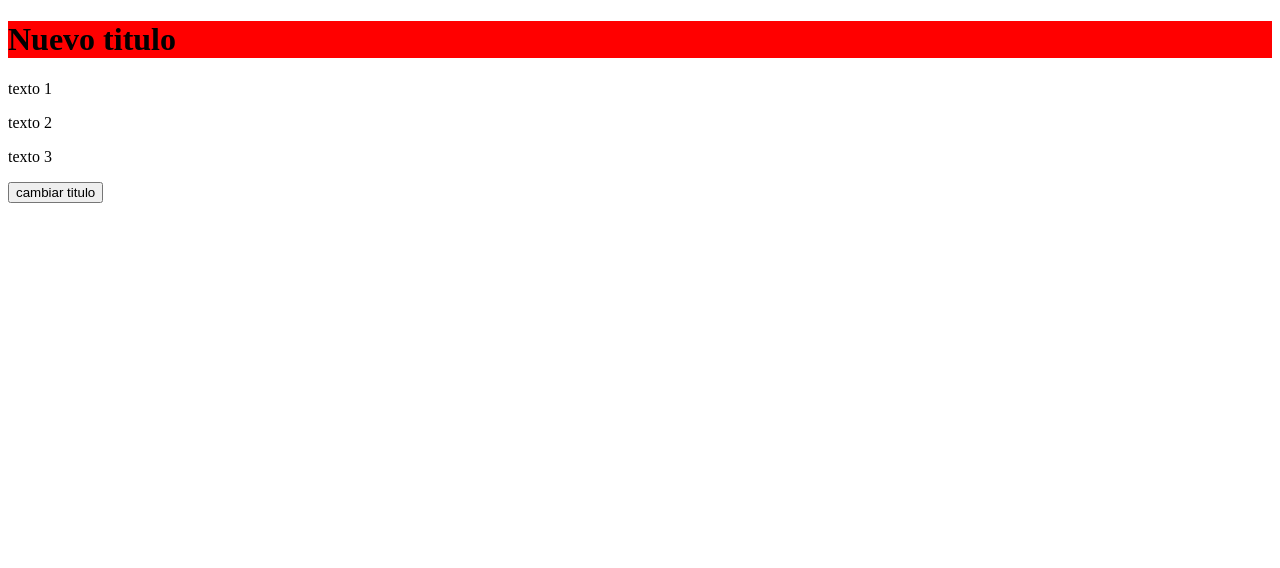
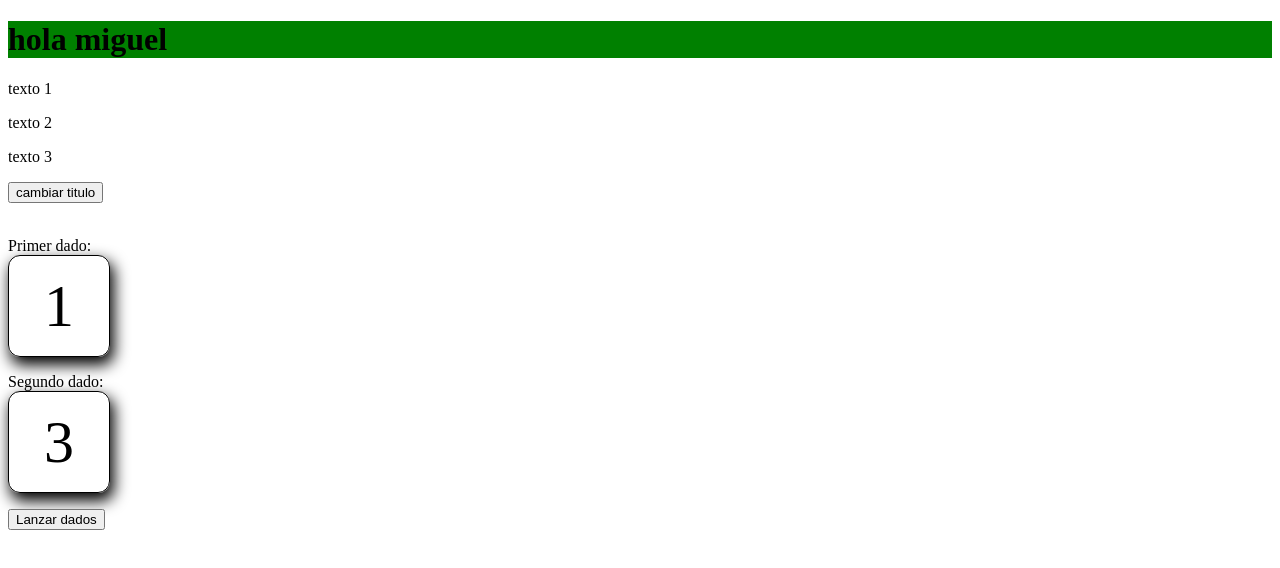
Before and after one commit to 4GeeksAcademy/diegozaratean-intro-to-js-sp76, a plain HTML site: page index.html in a window 1280 px wide. Both pictures are taken after a click on the button "cambiar titulo". Drawn offline with Linux system fonts and the light colour scheme.

Commit message:
finish class randon card

```diff
--- a/index.html
+++ b/index.html
@@ -4,6 +4,7 @@
     <meta charset="UTF-8">
     <meta name="viewport" content="width=device-width, initial-scale=1.0">
     <title>JS :)</title>
+    <link rel="stylesheet" href="style.css">
 </head>
 <body>
     <h1 id="title">Titulo</h1>
@@ -14,6 +15,12 @@
 
     <button onclick="changeTitle()" >cambiar titulo</button>
 
+    <br>
+    <br>
+    <p>Primer dado: <span id="dado1">1</span></p>
+    <p>Segundo dado: <span id="dado2">3</span></p>
+    <button onclick="lanzarDados()">Lanzar dados</button>
+
 
 
 
--- a/main.js
+++ b/main.js
@@ -138,7 +138,9 @@ let persona =  {
   skill: ['js','python','react'],
   programar: function(){
     console.log('estoy programando')
-  }
+  },
+  'lugar de nacimiento': 'madrid'
+
 }
 
 
@@ -161,10 +163,29 @@ let perro = {
 
 
 
+// PSEUDOCODIGO
+// cuand le de click a un boton saludar a cada persona de forma aleatoria
+// DONE: cuando le de click a un boton ejectuar una funciona
+
 function changeTitle(){
   console.log('changeTitle')
-  document.getElementById('title').innerHTML = 'Nuevo titulo'
-  document.getElementById('title').style.backgroundColor = 'red'
+  let nombres = ['aaron','alicia','miguel','davinia','alberto','jose']
+  let colores = ['red','blue','green','yellow','purple']
+  document.getElementById('title').innerHTML =  "hola "  +  nombres[ Math.floor(Math.random() * nombres.length)]
+  document.getElementById('title').style.backgroundColor = colores[ Math.floor(Math.random() * colores.length)]
 }
 
 // changeTitle()
+
+
+
+// PSEUDOCODIGO
+
+// cuando le de click sobre el boton llamar una funcion
+function lanzarDados(){
+  console.log('lanzarDados')
+  // modificar el valor del dado 1 y 2 en hmtl
+  document.getElementById('dado1').innerHTML = Math.ceil(Math.random() * 6)
+  document.getElementById('dado2').innerHTML = Math.ceil(Math.random() * 6)
+}
+// generar dos valores aleatorios 1 - 6
--- /dev/null
+++ b/style.css
@@ -0,0 +1,11 @@
+span {
+    width: 100px;
+    height: 100px;
+    display: block;
+    border: 1px solid black;
+    border-radius: 12px;
+    font-size: 60px;
+    text-align: center;
+    line-height: 100px;
+    box-shadow: 3px 7px 15px 1px black;
+}
```
